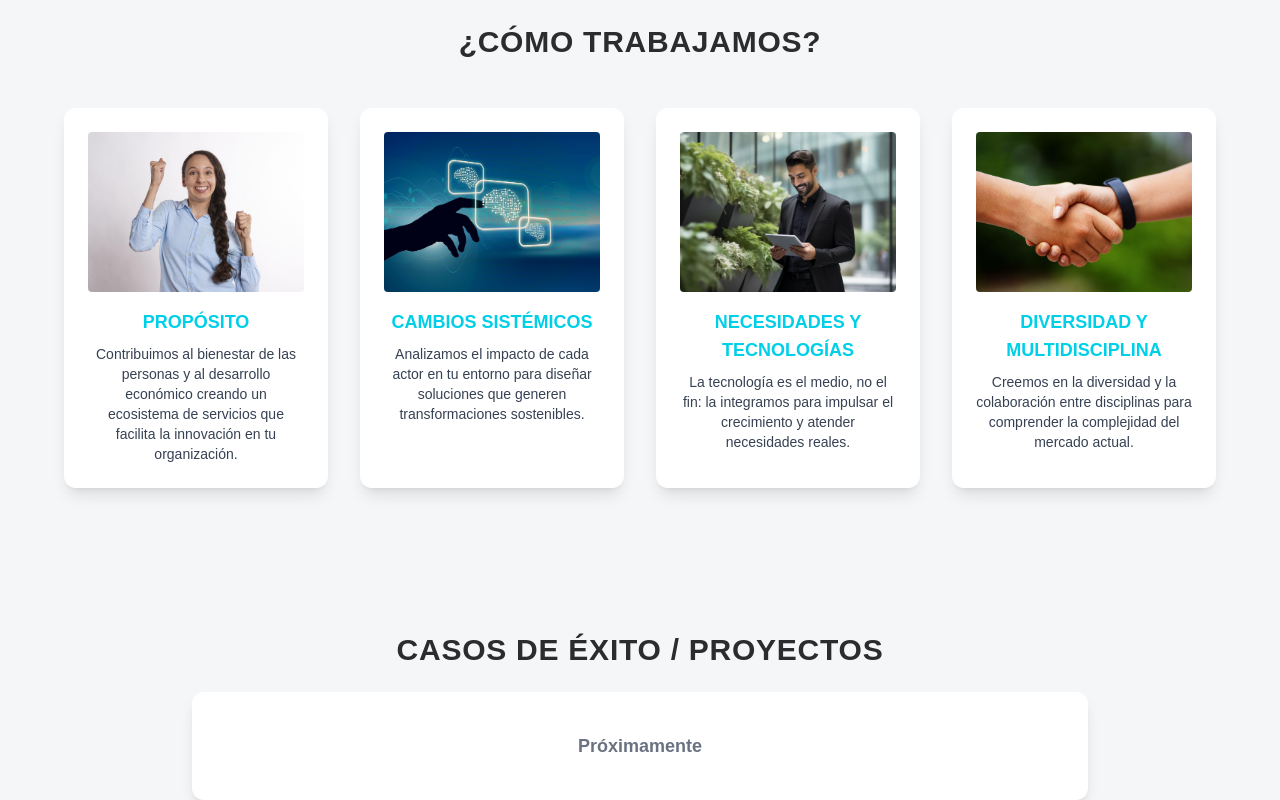
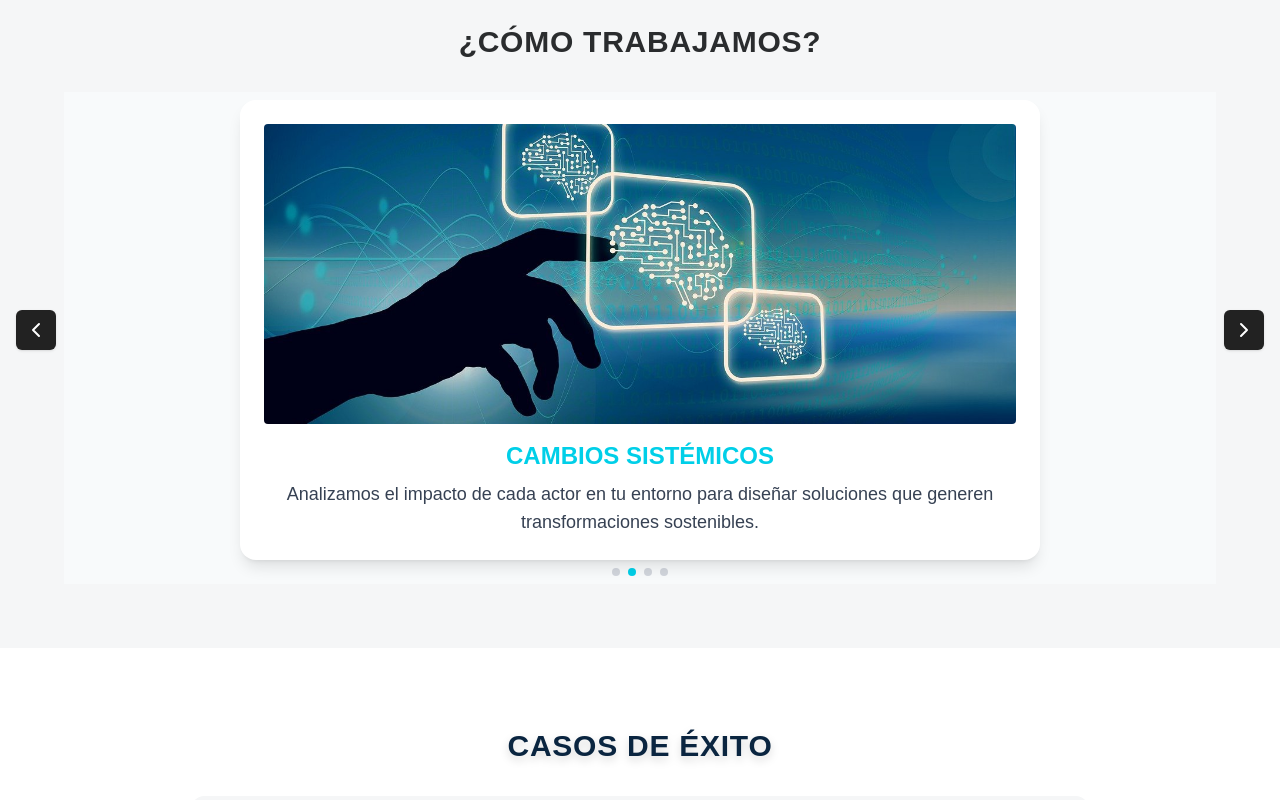
Before and after one commit to SsebastianCifuentes/needtek_frontend, a Next.js app: page / in a window 1280 px wide. Shown: the part 920-1720 px from the top of the page. Built offline with nearby package versions, Linux system fonts and the light colour scheme.

Commit message:
Termino pagina inicial

```diff
--- a/src/app/blog/page.tsx
+++ b/src/app/blog/page.tsx
@@ -6,8 +6,8 @@ import Image from "next/image";
 export default async function BlogPage() {
   const posts = await getBlogPosts();
   return (
-    <main className="container mx-auto py-12 px-4 pt-24">
-      <h1 className="text-3xl md:text-4xl font-extrabold mb-8 text-center">Blog</h1>
+    <main className="w-full min-h-screen bg-[#F5F6F7] py-12 px-4 pt-24">
+      <h1 className="text-3xl md:text-4xl font-extrabold mb-8 text-center text-[#0A2540]">Blog</h1>
       <p className="text-lg md:text-xl mb-12 max-w-2xl mx-auto text-gray-700 text-center">
         Explora tendencias, aprendizajes y casos sobre innovación, tecnología y transformación organizacional.
       </p>
@@ -26,7 +26,7 @@ export default async function BlogPage() {
                   />
                 </div>
               )}
-              <h2 className="text-xl font-bold mb-2 text-blue-700">{post.title}</h2>
+              <h2 className="text-xl font-bold mb-2 text-[#00CFE8]">{post.title}</h2>
               {post.author && (
                 <div className="text-sm text-gray-600 mb-2">Por {post.author}</div>
               )}
--- /dev/null
+++ b/src/app/components/CarruselPrincipios.tsx
@@ -0,0 +1,154 @@
+"use client";
+import Image from "next/image";
+import { useEffect, useState } from "react";
+
+const PRINCIPIOS = [
+	{
+		img: "/principios/proposito.jpg",
+		alt: "Propósito",
+		titulo: "Propósito",
+		texto: "Contribuimos al bienestar de las personas y al desarrollo económico creando un ecosistema de servicios que facilita la innovación en tu organización.",
+	},
+	{
+		img: "/principios/cambios.jpg",
+		alt: "Cambios Sistémicos",
+		titulo: "Cambios Sistémicos",
+		texto: "Analizamos el impacto de cada actor en tu entorno para diseñar soluciones que generen transformaciones sostenibles.",
+	},
+	{
+		img: "/principios/tecnologias.jpg",
+		alt: "Necesidades y Tecnologías",
+		titulo: "Necesidades y Tecnologías",
+		texto: "La tecnología es el medio, no el fin: la integramos para impulsar el crecimiento y atender necesidades reales.",
+	},
+	{
+		img: "/principios/diversidad.jpg",
+		alt: "Diversidad y Multidisciplina",
+		titulo: "Diversidad y Multidisciplina",
+		texto: "Creemos en la diversidad y la colaboración entre disciplinas para comprender la complejidad del mercado actual.",
+	},
+];
+
+export default function CarruselPrincipios() {
+	const [startIndex, setStartIndex] = useState(0);
+	const [fade, setFade] = useState(true);
+	const total = PRINCIPIOS.length;
+
+	const scroll = (dir: "left" | "right") => {
+		setFade(false);
+		setTimeout(() => {
+			let newIndex;
+			if (dir === "left") {
+				newIndex = (startIndex - 1 + total) % total;
+			} else {
+				newIndex = (startIndex + 1) % total;
+			}
+			setStartIndex(newIndex);
+			setFade(true);
+		}, 200); // duration matches CSS transition
+	};
+
+	// Cambio automático
+	useEffect(() => {
+		const timer = setInterval(() => {
+			scroll("right");
+		}, 5000);
+		return () => clearInterval(timer);
+		// eslint-disable-next-line
+	}, [startIndex]);
+
+	const current = PRINCIPIOS[startIndex];
+
+	return (
+		<div className="relative w-full flex flex-col items-center py-2 bg-[#F8FAFB]">
+			<div
+				className="relative flex items-center justify-center w-full"
+				style={{
+					maxWidth: "100vw",
+					minHeight: 320,
+					height: "auto",
+				}}
+			>
+				{/* Flecha Izquierda */}
+				<button
+					aria-label="Anterior"
+					onClick={() => scroll("left")}
+					className="bg-[#222] hover:bg-[#444] text-white rounded-md w-10 h-10 flex items-center justify-center shadow transition-colors duration-200 absolute left-[-24px] md:left-[-48px] z-10"
+					style={{ top: "50%", transform: "translateY(-50%)" }}
+				>
+					<svg width="24" height="24" fill="none" viewBox="0 0 24 24">
+						<rect width="24" height="24" rx="4" fill="none" />
+						<path
+							d="M15 6l-6 6 6 6"
+							stroke="#fff"
+							strokeWidth="2"
+							strokeLinecap="round"
+							strokeLinejoin="round"
+						/>
+					</svg>
+				</button>
+				{/* Tarjeta */}
+				<div
+					data-card
+					className={`w-full max-w-[98vw] sm:max-w-[500px] md:max-w-[600px] lg:max-w-[700px] xl:max-w-[800px] flex-shrink-0 bg-white rounded-2xl shadow-lg p-6 flex flex-col items-center text-center animate-fadein snap-center transition-transform duration-300`}
+					style={{
+						minWidth: 260,
+						width: "100%",
+						opacity: fade ? 1 : 0,
+						transition: "opacity 0.2s ease",
+					}}
+				>
+					<Image
+						src={current.img}
+						alt={current.alt}
+						width={800}
+						height={260}
+						className="w-full h-[160px] sm:h-[200px] md:h-[240px] lg:h-[300px] object-cover rounded mb-4"
+					/>
+					<h3 className="text-xl md:text-2xl font-bold text-[#00CFE8] mb-2 uppercase">
+						{current.titulo}
+					</h3>
+					<p className="text-gray-700 text-base md:text-lg">{current.texto}</p>
+				</div>
+				{/* Flecha Derecha */}
+				<button
+					aria-label="Siguiente"
+					onClick={() => scroll("right")}
+					className="bg-[#222] hover:bg-[#444] text-white rounded-md w-10 h-10 flex items-center justify-center shadow transition-colors duration-200 absolute right-[-24px] md:right-[-48px] z-10"
+					style={{ top: "50%", transform: "translateY(-50%)" }}
+				>
+					<svg width="24" height="24" fill="none" viewBox="0 0 24 24">
+						<rect width="24" height="24" rx="4" fill="none" />
+						<path
+							d="M9 6l6 6-6 6"
+							stroke="#fff"
+							strokeWidth="2"
+							strokeLinecap="round"
+							strokeLinejoin="round"
+						/>
+					</svg>
+				</button>
+			</div>
+			{/* Indicadores opcionales */}
+			<div className="flex justify-center mt-2 gap-2">
+				{PRINCIPIOS.map((_, idx) => (
+					<span
+						key={idx}
+						className={`inline-block w-2 h-2 rounded-full ${
+							idx === startIndex ? "bg-[#00CFE8]" : "bg-gray-300"
+						}`}
+					/>
+				))}
+			</div>
+			<style jsx global>{`
+				.hide-scrollbar::-webkit-scrollbar {
+					display: none;
+				}
+				.hide-scrollbar {
+					-ms-overflow-style: none;
+					scrollbar-width: none;
+				}
+			`}</style>
+		</div>
+	);
+}
--- a/src/app/layout.tsx
+++ b/src/app/layout.tsx
@@ -33,7 +33,7 @@ export default function RootLayout({
         className={`${geistSans.variable} ${geistMono.variable} antialiased`}
       >
         <Menu />
-        <div className="min-h-screen flex flex-col pt-20 md:pt-20">
+  <div className="min-h-screen flex flex-col pt-0 md:pt-20">
           <div className="flex-1">{children}</div>
           <Footer />
         </div>
--- a/src/app/page.tsx
+++ b/src/app/page.tsx
@@ -1,5 +1,6 @@
 "use client";
 import Image from "next/image";
+import CarruselPrincipios from "./components/CarruselPrincipios";
 import { useEffect } from "react";
 export default function Home() {
   useEffect(() => {
@@ -30,7 +31,7 @@ export default function Home() {
     <main>
       {/* HERO SECCIÓN */}
       <section
-        className="w-full min-h-screen flex flex-col justify-center items-start text-left relative bg-cover bg-center animate-fadein"
+  className="w-full min-h-screen flex flex-col justify-center items-start text-left relative bg-cover bg-center animate-fadein pt-0 md:pt-0"
         style={{
           backgroundImage: "url('/banner/laptop_coding.jpg')",
         }}
@@ -41,59 +42,35 @@ export default function Home() {
             INNOVANDO Y CONSTRUYENDO EL <span className="text-[#00CFE8]">FUTURO DIGITAL</span>
           </h1>
           <a
-            href="/contacto"
-            className="inline-block bg-[#00CFE8] hover:bg-[#009688] text-[#0A2540] font-extrabold px-10 py-4 rounded-full text-lg shadow-lg transition-colors"
+            href="#contacto"
+            className="inline-block border-2 border-white bg-transparent text-white font-extrabold px-10 py-4 rounded-full text-lg shadow-lg transition-colors hover:bg-white hover:text-[#0A2540]"
+            onClick={handleScrollToContacto}
           >
             CONVERSEMOS
           </a>
         </div>
       </section>
-      {/* PRINCIPIOS/VALORES */}
-  <section className="w-full bg-[#F5F6F7] py-16 px-4 animate-fadein">
+      {/* PRINCIPIOS/VALORES - Carrusel */}
+      <section className="w-full bg-[#F5F6F7] py-16 px-4 animate-fadein">
         <div className="max-w-6xl mx-auto">
-          <h2 className="text-2xl md:text-3xl font-extrabold text-[#2A2C2E] mb-12 text-center uppercase tracking-wide">¿Cómo trabajamos?</h2>
-          <div className="grid grid-cols-1 md:grid-cols-2 lg:grid-cols-4 gap-8">
-            {/* Propósito */}
-            <div className="bg-white rounded-xl shadow-lg p-6 flex flex-col items-center text-center animate-fadein">
-              <Image src="/principios/proposito.jpg" alt="Propósito" width={400} height={160} className="w-full h-40 object-cover rounded mb-4" />
-              <h3 className="text-lg font-bold text-[#00CFE8] mb-2 uppercase">Propósito</h3>
-              <p className="text-gray-700 text-sm">Contribuimos al bienestar de las personas y al desarrollo económico creando un ecosistema de servicios que facilita la innovación en tu organización.</p>
-            </div>
-            {/* Cambios Sistémicos */}
-            <div className="bg-white rounded-xl shadow-lg p-6 flex flex-col items-center text-center animate-fadein">
-              <Image src="/principios/cambios.jpg" alt="Cambios Sistémicos" width={400} height={160} className="w-full h-40 object-cover rounded mb-4" />
-              <h3 className="text-lg font-bold text-[#00CFE8] mb-2 uppercase">Cambios Sistémicos</h3>
-              <p className="text-gray-700 text-sm">Analizamos el impacto de cada actor en tu entorno para diseñar soluciones que generen transformaciones sostenibles.</p>
-            </div>
-            {/* Necesidades y Tecnologías */}
-            <div className="bg-white rounded-xl shadow-lg p-6 flex flex-col items-center text-center animate-fadein">
-              <Image src="/principios/tecnologias.jpg" alt="Necesidades y Tecnologías" width={400} height={160} className="w-full h-40 object-cover rounded mb-4" />
-              <h3 className="text-lg font-bold text-[#00CFE8] mb-2 uppercase">Necesidades y Tecnologías</h3>
-              <p className="text-gray-700 text-sm">La tecnología es el medio, no el fin: la integramos para impulsar el crecimiento y atender necesidades reales.</p>
-            </div>
-            {/* Diversidad y Multidisciplina */}
-            <div className="bg-white rounded-xl shadow-lg p-6 flex flex-col items-center text-center animate-fadein">
-              <Image src="/principios/diversidad.jpg" alt="Diversidad y Multidisciplina" width={400} height={160} className="w-full h-40 object-cover rounded mb-4" />
-              <h3 className="text-lg font-bold text-[#00CFE8] mb-2 uppercase">Diversidad y Multidisciplina</h3>
-              <p className="text-gray-700 text-sm">Creemos en la diversidad y la colaboración entre disciplinas para comprender la complejidad del mercado actual.</p>
-            </div>
-          </div>
+          <h2 className="text-2xl md:text-3xl font-extrabold text-[#2A2C2E] mb-8 text-center uppercase tracking-wide">¿Cómo trabajamos?</h2>
+          <CarruselPrincipios />
         </div>
       </section>
       {/* CASOS DE ÉXITO / PROYECTOS */}
-  <section className="w-full bg-[#F5F6F7] py-20 px-4 animate-fadein">
+  <section className="w-full bg-white py-20 px-4 animate-fadein">
         <div className="max-w-4xl mx-auto text-center">
-          <h2 className="text-2xl md:text-3xl font-extrabold text-[#2A2C2E] mb-6 uppercase tracking-wide">Casos de Éxito / Proyectos</h2>
-          <div className="bg-white rounded-xl shadow-lg p-10 text-gray-500 text-lg font-semibold">Próximamente</div>
+          <h2 className="text-2xl md:text-3xl font-extrabold text-[#0A2540] mb-8 uppercase tracking-wide drop-shadow-lg">Casos de Éxito</h2>
+          <div className="bg-[#F5F6F7] rounded-xl shadow-lg p-10 text-gray-700 text-lg font-semibold">Próximamente</div>
         </div>
       </section>
       {/* CTA INTERMEDIO */}
-      <section className="w-full bg-[#F5F6F7] py-8 px-4 animate-fadein">
+  <section className="w-full bg-[#0A2540] px-4 pt-8 animate-fadein">
         <div className="max-w-3xl mx-auto text-center">
-          <h3 className="text-2xl md:text-3xl font-extrabold text-[#0A2540] mb-4">¿Quieres llevar a tu organización al siguiente nivel?</h3>
+          <h3 className="text-2xl md:text-3xl font-extrabold text-white mb-6 drop-shadow-lg mt-8">¿Quieres llevar a tu organización al siguiente nivel?</h3>
           <a
             href="#contacto"
-            className="inline-block bg-[#00CFE8] hover:bg-[#009688] text-[#0A2540] font-extrabold px-8 py-4 rounded-full text-lg shadow-lg transition-colors uppercase"
+            className="inline-block bg-[#00CFE8] hover:bg-[#009688] text-[#0A2540] font-extrabold px-8 py-4 rounded-full text-lg shadow-lg transition-colors uppercase mb-12"
             onClick={handleScrollToContacto}
           >
             Agenda una consultoría gratuita
@@ -131,7 +108,7 @@ export default function Home() {
   <div className="max-w-2xl mx-auto bg-white rounded-xl shadow-lg p-10 animate-fadein">
           <h2 className="text-2xl md:text-3xl font-extrabold text-[#0A2540] mb-4 text-center uppercase tracking-wide">Hablemos de tu próximo proyecto</h2>
           <p className="text-gray-700 text-center mb-8">Déjanos tu mensaje y te responderemos lo antes posible.</p>
-          <form action="https://formspree.io/f/tu_form_id" method="POST" className="space-y-6">
+          <form action="https://formspree.io/f/mzzaqjdo" method="POST" className="space-y-6">
             <div>
               <label htmlFor="nombre" className="block text-sm font-bold text-[#0A2540] mb-1">Nombre</label>
               <input type="text" id="nombre" name="nombre" required className="w-full border border-gray-300 rounded px-4 py-2 focus:outline-none focus:ring-2 focus:ring-[#00CFE8]" />
```
Also changed, not shown: src/app/components/Footer.tsx (+7 -7 lines), src/app/contacto/page.tsx (+15 -14 lines).
